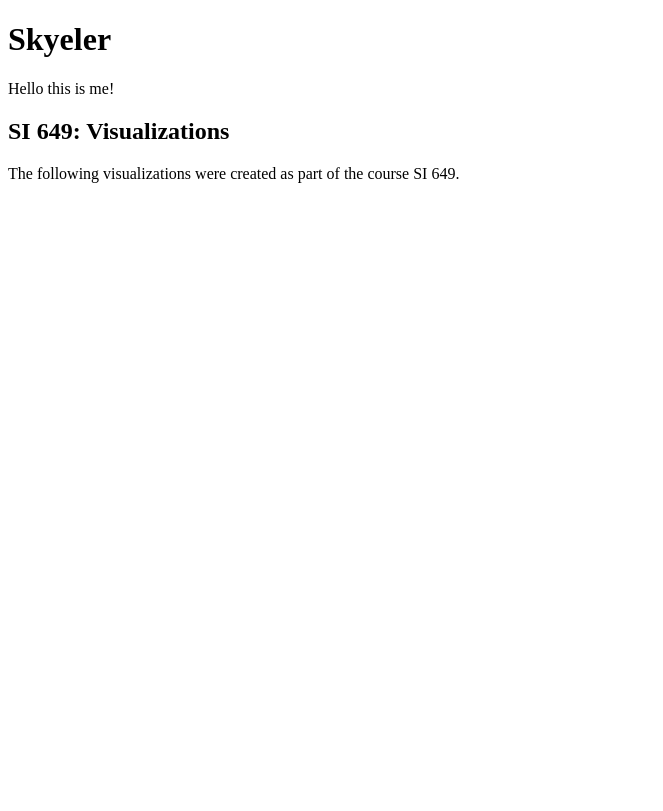
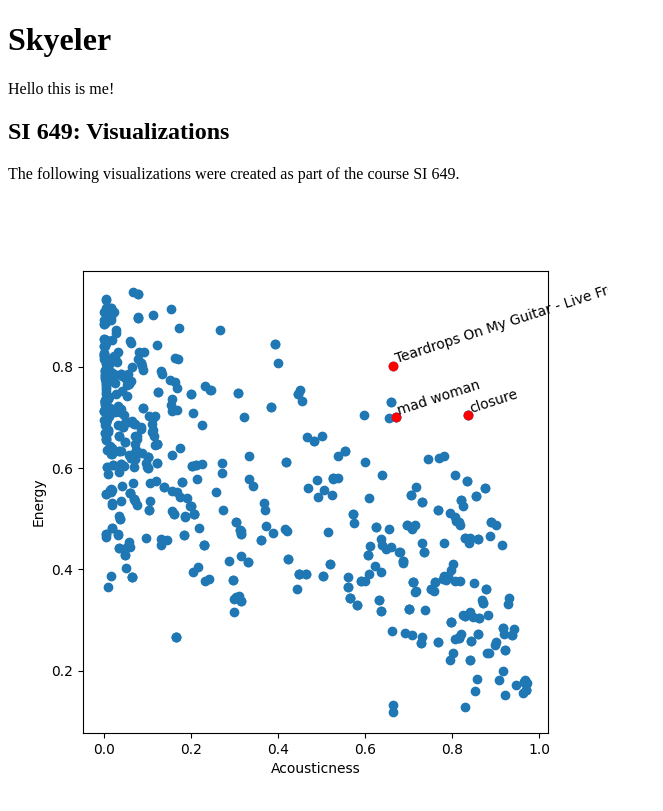
Before and after one commit to scmcqueen/scmcqueen.github.io, a plain HTML site: page index.html in a window 1280 px wide. Shown: the whole page, without its empty margins (0-663 px from the left). Drawn offline with Linux system fonts and the light colour scheme.

Commit message:
Update index.html
added image

```diff
--- a/index.html
+++ b/index.html
@@ -5,5 +5,6 @@
 <p>Hello this is me!</p>
 <h2> SI 649: Visualizations </h2>
 <p>The following visualizations were created as part of the course SI 649.</p>
+    <img src="my_figure.png" alt="scatterplot of taylor swift songs">
   </body>
 </html>
```
